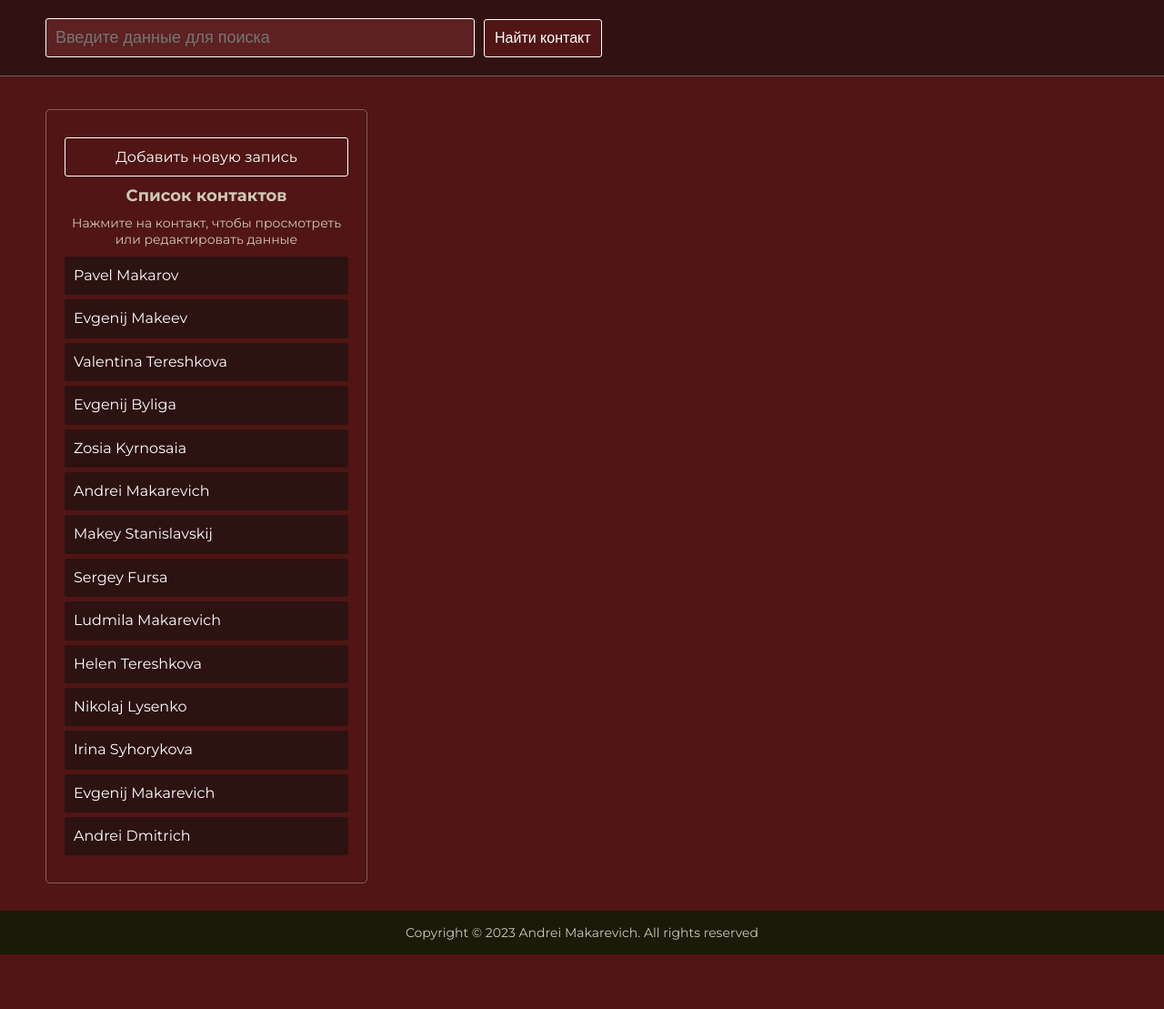
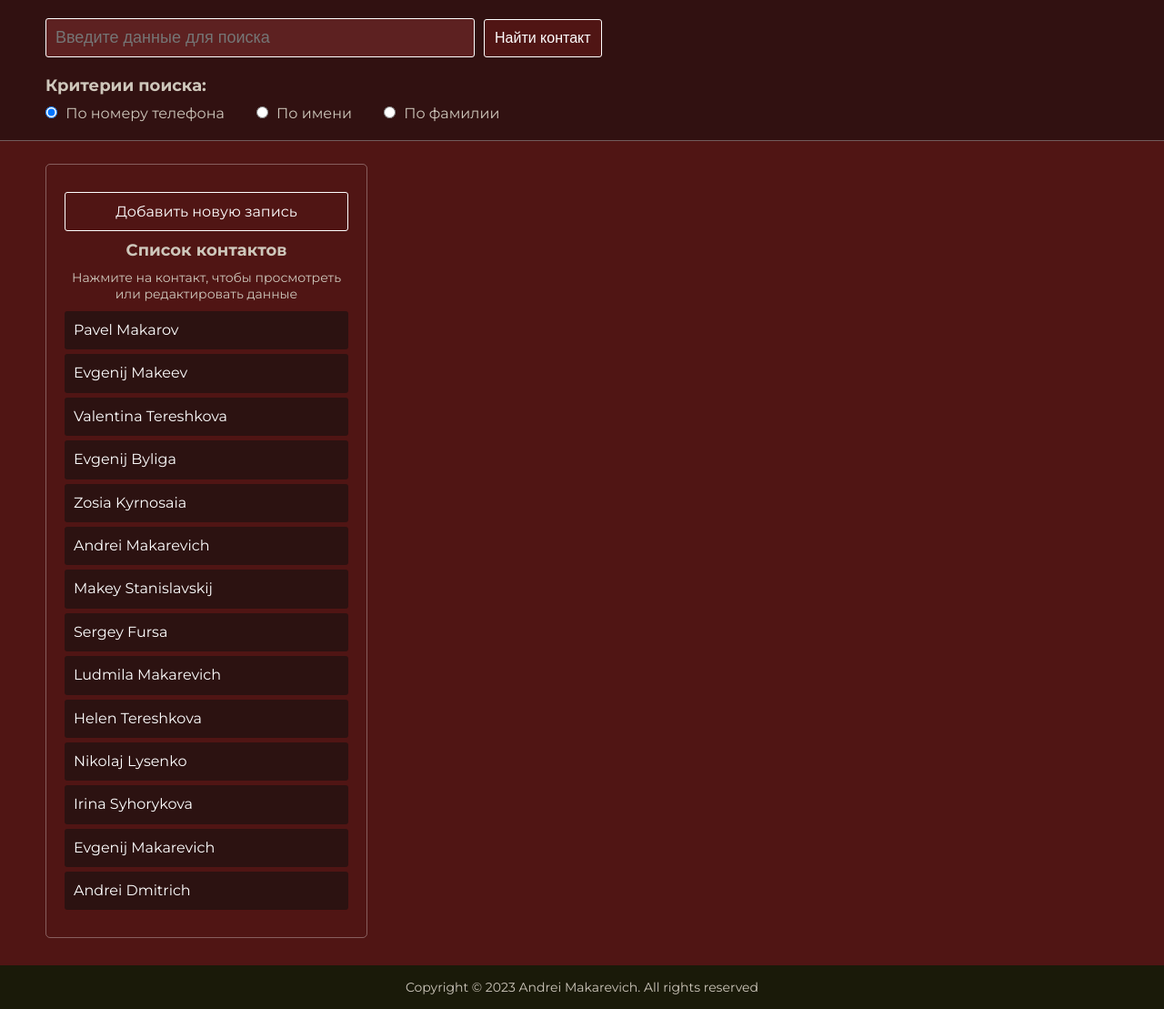
Before and after one commit to Andrei2348/phoneBookFlask, a Flask app: page / in a window 1280 px wide. Shown: the whole page at 91% size. Before the commit the page ends 1049 px from the top, so only its background shows below. Run offline with Flask 3, Linux system fonts and the light colour scheme; data comes from the database, SQL or seed files in the repository.

Commit message:
добавлены радиобоксы

```diff
--- a/static/css/style.css
+++ b/static/css/style.css
@@ -80,7 +80,9 @@ body{
   background-color: #311111;
   border-bottom: 1px solid #ffffff50;
   z-index: 10;
+  min-height: 155px;
 }
+
 .section__search-form{
   display: flex;
   align-items: center;
@@ -91,7 +93,7 @@ body{
 .section__wrapper{
   display: flex;
   justify-content: space-between;
-  padding-top: 120px;
+  margin-top: 180px;
   padding-bottom: 30px;
 }
 
@@ -113,7 +115,7 @@ body{
   height: 50%;
   position: sticky;
   right: 0;
-  top: 122px;
+  top: 182px;
   border: 1px solid #ffffff50;
   border-radius: 5px;
   padding: 30px 20px;
@@ -264,3 +266,22 @@ body{
   visibility: visible;
   display: block;
 }
+
+.section__radio-title{
+  font-size: 18px;
+}
+
+.section__radio-wrapper{
+  margin-top: 10px;
+  margin-bottom: 20px;
+  display: flex;
+}
+
+.section__radio-item + .section__radio-item{
+  margin-left: 35px;
+}
+
+.section__radio-label{
+  margin-left: 5px;
+  font-size: 16px;
+}
--- a/templates/index.html
+++ b/templates/index.html
@@ -8,6 +8,26 @@
         <input class="section__search-input section__input" type="text" placeholder="Введите данные для поиска" id="section__search-input" name="section__search-input">
         <button class="section__search-button section__button" id="section__search-button" type="submit">Найти контакт</button>
       </div>
+      <h3 class="section__radio-title">Критерии поиска:</h3>
+      <div class="section__radio-wrapper">
+
+        <div class="section__radio-item">
+          <input type="radio" class="check2" name="search" checked>
+          <label class="section__radio-label">По номеру телефона</label>
+        </div>
+
+        <div class="section__radio-item">
+          <input type="radio" class="check2" name="search">
+          <label class="section__radio-label">По имени</label>
+        </div>
+
+        <div class="section__radio-item">
+          <input type="radio" class="check2" name="search">
+          <label class="section__radio-label">По фамилии</label>
+        </div>
+
+      </div>
+
     </form>
   </div>
 </section>
```
